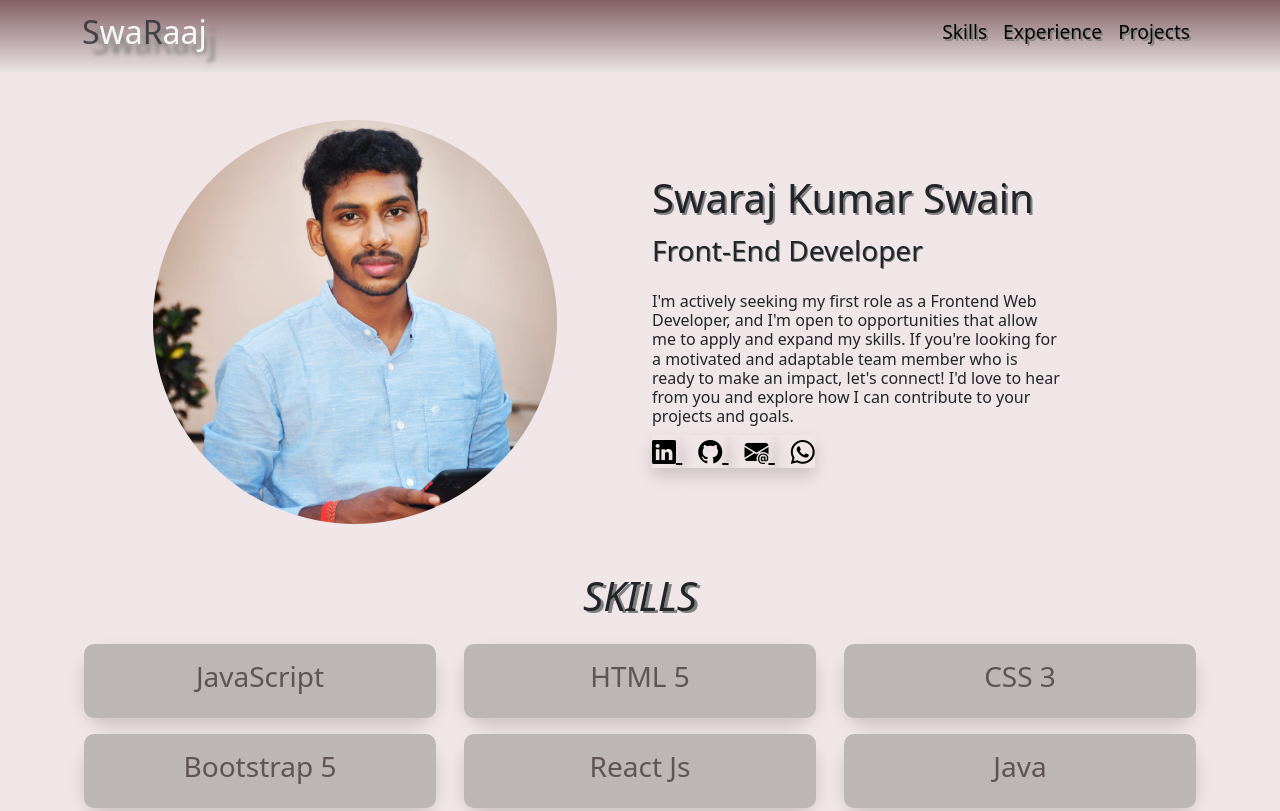
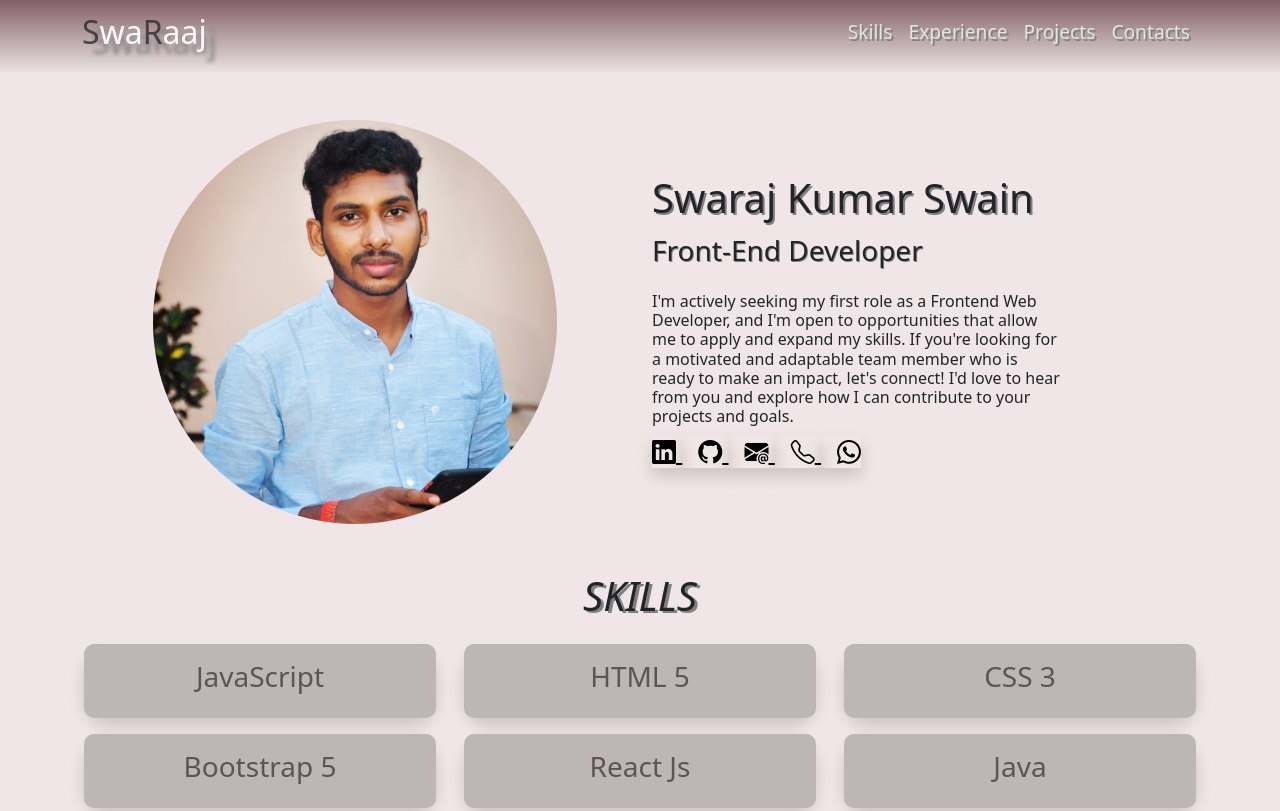
Before and after one commit to KSwaraj77/portfolio1, a plain HTML site: page index.html in a window 1280 px wide. Shown: the top 811 px of the page. Drawn offline with nearby package versions, Linux system fonts and the light colour scheme.

Commit message:
Add files via upload

```diff
--- a/index.html
+++ b/index.html
@@ -27,7 +27,7 @@
 
     <style>
       .nav-link {
-        color: black;
+        color: rgb(229, 226, 226);
         font-size: larger;
         font-weight: 500;
       }
@@ -118,6 +118,13 @@
         top: 0;
         border-radius: 10px;
       }
+
+
+      @media only screen and (max-width: 600px) {
+  .photo {
+    height: 300px !important;
+  }
+}
     </style>
   </head>
 
@@ -180,6 +187,14 @@
                   >Projects</a
                 >
               </li>
+              <li class="nav-item">
+                <a
+                  style="text-shadow: 2px 2px gray"
+                  class="nav-link"
+                  href="#scrollspyContacts"
+                  >Contacts</a
+                >
+              </li>
             </ul>
           </div>
         </div>
@@ -193,11 +208,11 @@
       <section class="container3">
         <div class="container">
           <div class="row">
-            <div class="col-lg-6 text-center">
+            <div class="col-lg-6  d-flex align-items-center justify-content-center">
               <img
                 src="img5.jpg"
-                style="height: 500px"
-                class="img-fluid p-5 photo rounded-pill"
+                style="height: 500px;"
+                class="img-fluid p-5 photo rounded-pill "
                 alt="..."
               />
             </div>
@@ -239,8 +254,15 @@
                   class="icon-link text-black ps-3 shadow"
                   href="tel:+916370291831"
                 >
-                  <i class="bi bi-whatsapp"></i>
+                  <i class="bi bi-telephone"></i>
                 </a>
+                <a
+                  class="icon-link text-black ps-3 shadow"
+                  href="https://wa.me/6370291831"
+                >
+                <i class="bi bi-whatsapp"></i>
+                </a>
+
 
                 <!-- <svg xmlns="http://www.w3.org/2000/svg" width="16" height="16" fill="currentColor" class="bi bi-linkedin" viewBox="0 0 16 16">
                     <path d="M0 1.146C0 .513.526 0 1.175 0h13.65C15.474 0 16 .513 16 1.146v13.708c0 .633-.526 1.146-1.175 1.146H1.175C.526 16 0 15.487 0 14.854V1.146zm4.943 12.248V6.169H2.542v7.225h2.401zm-1.2-8.212c.837 0 1.358-.554 1.358-1.248-.015-.709-.52-1.248-1.342-1.248-.822 0-1.359.54-1.359 1.248 0 .694.521 1.248 1.327 1.248h.016zm4.908 8.212V9.359c0-.216.016-.432.08-.586.173-.431.568-.878 1.232-.878.869 0 1.216.662 1.216 1.634v3.865h2.401V9.25c0-2.22-1.184-3.252-2.764-3.252-1.274 0-1.845.7-2.165 1.193v.025h-.016a5.54 5.54 0 0 1 .016-.025V6.169h-2.4c.03.678 0 7.225 0 7.225h2.4z"/>
@@ -629,7 +651,7 @@
       <!-- section7 -->
       <!-- footer -->
 
-      <div class="container7">
+      <div class="container7" id="scrollspyContacts">
         <div class="container pt-5">
           <footer class="py-3 my-4">
             <ul class="nav justify-content-center border-bottom pb-3 mb-3">
```
